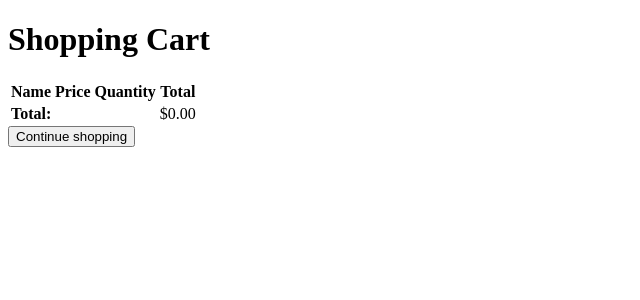
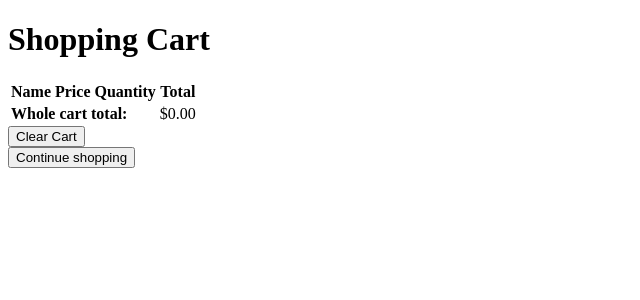
Before and after one commit to vetos5/silpo_flasked, a Flask app: page /cart in a window 1280 px wide. Shown: the top 300 px of the page, without its empty margins (0-640 px from the left). Run offline with Flask 3, Linux system fonts and the light colour scheme.

Commit message:
Clear cart function added

```diff
--- a/app.py
+++ b/app.py
@@ -4,7 +4,6 @@ from flask_sqlalchemy import SQLAlchemy
 app = Flask(__name__)
 app.config['SQLALCHEMY_DATABASE_URI'] = 'postgresql://postgres:silpo1@localhost/silpo'
 db = SQLAlchemy(app)
-
 shopping_cart = []
 
 
@@ -21,11 +20,6 @@ class Product(db.Model):
         self.quantity = quantity
         self.image_url = image_url
 
-
-##with app.app_context():
-  ##  product = Product(name='Sweet potato', price=13.90, quantity=30, image_url='https://images.silpo.ua/products/1600x1600/2b45e359-dde6-4719-b6fa-4f58ba0807d4.png')
-    ##db.session.add(product)
-    ##db.session.commit()
 
 
 @app.route('/')
@@ -54,5 +48,12 @@ def cart():
     return render_template('cart.html', cart=shopping_cart, total=total)
 
 
+@app.route('/clear_cart', methods=['POST'])
+def clear_cart():
+    global shopping_cart
+    shopping_cart = []
+    return redirect(url_for('cart'))
+
+
 if __name__ == '__main__':
     app.run()
--- a/templates/cart.html
+++ b/templates/cart.html
@@ -20,13 +20,19 @@
             <td>${{ item.price }}</td>
             <td>{{ item.quantity }}</td>
             <td>${{ '%.2f' | format(item.price * item.quantity) }}</td>
+
         </tr>
         {% endfor %}
         <tr>
-            <td colspan="3"><strong>Total:</strong></td>
+            <td colspan="3"><strong>Whole cart total:</strong></td>
             <td>${{ total }}</td>
         </tr>
     </table>
+
+    <form action="{{ url_for('clear_cart') }}" method="post">
+        <button type="submit">Clear Cart</button>
+    </form>
+
     <form action="{{ url_for('index') }}">
         <button type="submit">Continue shopping</button>
     </form>
```
